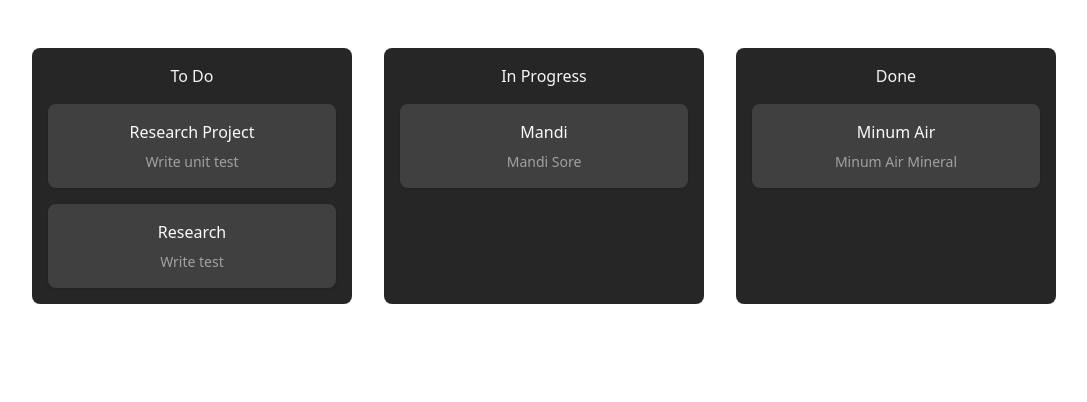
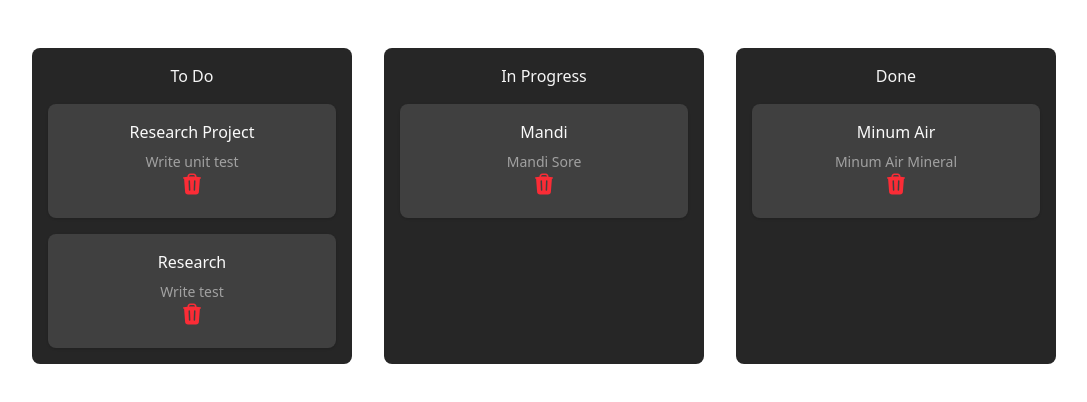
Before and after one commit to viradm334/react-kanban-board, a React (Vite) app: page /tasks in a window 1280 px wide. Shown: the top 402 px of the page, without its empty margins (16-1103 px from the left). Built offline with nearby package versions, Linux system fonts and the light colour scheme.

Commit message:
add context, feature add task and delete task

```diff
--- a/package.json
+++ b/package.json
@@ -11,6 +11,7 @@
   },
   "dependencies": {
     "@dnd-kit/core": "^6.3.1",
+    "@heroicons/react": "^2.2.0",
     "@tailwindcss/vite": "^4.1.11",
     "react": "^19.1.0",
     "react-dom": "^19.1.0",
--- a/src/App.tsx
+++ b/src/App.tsx
@@ -1,12 +1,15 @@
 import "./App.css";
 import { BrowserRouter as Router } from "react-router-dom";
 import AppRoutes from "./routes/AppRoutes";
+import { TaskProvider } from "./context/TaskContext";
 
 function App() {
   return(
-    <Router>
-      <AppRoutes />
+    <TaskProvider>
+      <Router>
+        <AppRoutes />
     </Router>
+    </TaskProvider>
   )
 }
 
--- a/src/components/Column.tsx
+++ b/src/components/Column.tsx
@@ -2,7 +2,6 @@ import { useDroppable } from '@dnd-kit/core';
 import TaskCard from './TaskCard';
 import type {Column as ColumnType} from '../types';
 import type { Task } from '../types';
-
 
 type ColumnProps = {
     column: ColumnType;
--- a/src/components/TaskCard.tsx
+++ b/src/components/TaskCard.tsx
@@ -1,22 +1,49 @@
 import { useDraggable } from "@dnd-kit/core";
 import type { Task } from "../types";
+import { TrashIcon } from "@heroicons/react/24/solid";
+import { useTasks } from "../context/TaskContext";
 
 type TaskCardProps = {
   task: Task;
-}
+};
 
-function TaskCard({task} : TaskCardProps){
-    const {attributes, listeners, setNodeRef, transform} = useDraggable({
-        id: task.id
+function TaskCard({ task }: TaskCardProps) {
+  const { deleteTask } = useTasks();
+
+  const { attributes, listeners, setNodeRef, transform } = useDraggable({
+    id: task.id,
   });
 
-    const style = transform ? {transform: `translate(${transform.x}px, ${transform.y}px)`} : undefined;
-    return(
-        <div ref={setNodeRef} {...listeners} {...attributes} className="cursor-grab rounded-lg bg-neutral-700 p-4 shadow-sm hover:shadow-md" style={style}>
+  const style = transform
+    ? { transform: `translate(${transform.x}px, ${transform.y}px)` }
+    : undefined;
+
+  const handleDelete = () => {
+    deleteTask(task.id);
+  };
+  return (
+    <div
+      ref={setNodeRef}
+      {...attributes}
+      className="cursor-grab rounded-lg bg-neutral-700 p-4 shadow-sm hover:shadow-md"
+      style={style}
+    >
+      <div {...listeners} className="cursor-grab">
         <h3 className="font-medium text-neutral-50">{task.title}</h3>
         <p className="mt-2 text-sm text-neutral-400">{task.description}</p>
       </div>
-    )
+      <button
+        onClick={(e) => {
+          e.stopPropagation();
+          handleDelete();
+        }}
+
+        className="text-red-500 hover:text-red-600"
+      >
+        <TrashIcon className="size-6" />
+      </button>
+    </div>
+  );
 }
 
-export default TaskCard
+export default TaskCard;
--- /dev/null
+++ b/src/context/TaskContext.tsx
@@ -0,0 +1,61 @@
+import { useState, useContext, createContext, type ReactNode } from "react";
+import type { Task } from "../types";
+
+type TaskContextType = {
+    tasks: Task[];
+    addTask: (task: Task) => void;
+    updateTask: (task: Task) => void;
+    deleteTask: (id:number) => void;
+};
+
+const INITIAL_TASKS: Task[] = [
+    {
+      id: 1,
+      title: "Research Project",
+      description: "Write unit test",
+      status: "TODO",
+    },
+    {
+      id: 2,
+      title: "Research",
+      description: "Write test",
+      status: "TODO",
+    },
+    {
+      id: 3,
+      title: "Mandi",
+      description: "Mandi Sore",
+      status: "IN_PROGRESS",
+    },
+    {
+      id: 4,
+      title: "Minum Air",
+      description: "Minum Air Mineral",
+      status: "DONE",
+    },
+  ];
+
+const TaskContext = createContext<TaskContextType | undefined>(undefined);
+
+export function TaskProvider({children}: {children : ReactNode}){
+    const [tasks, setTasks] = useState<Task[]>(INITIAL_TASKS);
+
+    const addTask = (task: Task) => setTasks((prev) => [...prev, task]);
+
+    const updateTask = (updated: Task) => setTasks((prev) => prev.map((task) => task.id === updated.id ? updated: task));
+
+    const deleteTask = (id: number) => setTasks((prev) => prev.filter((task) => task.id !== id));
+
+    return(
+        <TaskContext.Provider value={{ tasks, addTask, updateTask, deleteTask }}>
+            {children}
+        </TaskContext.Provider>
+    )
+
+}
+
+export function useTasks(){
+    const context = useContext(TaskContext);
+    if(!context) throw new Error("useTasks must be used within a TaskProvider");
+    return context;
+}
--- a/src/pages/AddTask.tsx
+++ b/src/pages/AddTask.tsx
@@ -1,9 +1,20 @@
 import type { FC } from "react"
+import { useTasks } from "../context/TaskContext";
+import { Link } from 'react-router-dom';
 
 const AddTask:FC = () => {
+    const {addTask} = useTasks();
+
+    const handleSubmit = () => {
+        addTask({id: 5, title: 'New Task', status: 'TODO', description: 'This is a new task'});
+        console.log('New Task Added');
+    }
     return(
         <>
         <h1>Hello World</h1>
+
+        <button onClick={handleSubmit} className="cursor-pointer rounded-lg bg-blue-500 p-2 text-white">Add Task</button>
+        <Link to='/tasks'>Go to tasks</Link>
         </>
     )
 }
--- a/src/pages/TaskList.tsx
+++ b/src/pages/TaskList.tsx
@@ -1,8 +1,8 @@
 import type { FC } from "react";
-import { useState } from "react";
 import type { Task, Column as ColumnType } from "../types";
 import {Column} from '../components'
 import { DndContext, type DragEndEvent } from "@dnd-kit/core";
+import { useTasks } from "../context/TaskContext";
 
 const COLUMNS: ColumnType[] = [
     { id: "TODO", title: "To Do" },
@@ -10,49 +10,21 @@ const COLUMNS: ColumnType[] = [
     { id: "DONE", title: "Done" },
   ];
 
-  const INITIAL_TASKS: Task[] = [
-    {
-      id: '1',
-      title: "Research Project",
-      description: "Write unit test",
-      status: "TODO",
-    },
-    {
-      id: '2',
-      title: "Research",
-      description: "Write test",
-      status: "TODO",
-    },
-    {
-      id: '3',
-      title: "Mandi",
-      description: "Mandi Sore",
-      status: "IN_PROGRESS",
-    },
-    {
-      id: '4',
-      title: "Minum Air",
-      description: "Minum Air Mineral",
-      status: "DONE",
-    },
-  ];
-
 const TaskList: FC = () => {
-  const [tasks, setTasks] = useState<Task[]>(INITIAL_TASKS);
+  const {tasks, updateTask} = useTasks();
 
   function hadleDragEnd(event: DragEndEvent) {
     const { active, over } = event;
 
     if (!over) return;
 
-    const taskId = active.id as string;
+    const taskId = active.id as number;
     const newStatus = over.id as Task["status"];
 
-    setTasks(() =>
-      tasks.map((task) =>
-        task.id === taskId ? { ...task, status: newStatus } : task
-      )
-    );
+    const task = tasks.find((t) => t.id === taskId);
+    if (!task || task.status === newStatus) return;
+
+    updateTask({ ...task, status: newStatus });
   }
 
   return (
--- a/src/types.ts
+++ b/src/types.ts
@@ -1,7 +1,7 @@
 export type TaskStatus = 'TODO' | 'IN_PROGRESS' | 'DONE';
 
 export type Task = {
-    id: string;
+    id: number;
     status: TaskStatus;
     title: string;
     description: string;
```
Also changed, not shown: src/components/Sidebar.tsx (added), 1 other file (tests, documents, lock files or other folders). Lines whose indentation alone changed are shown as unchanged.
